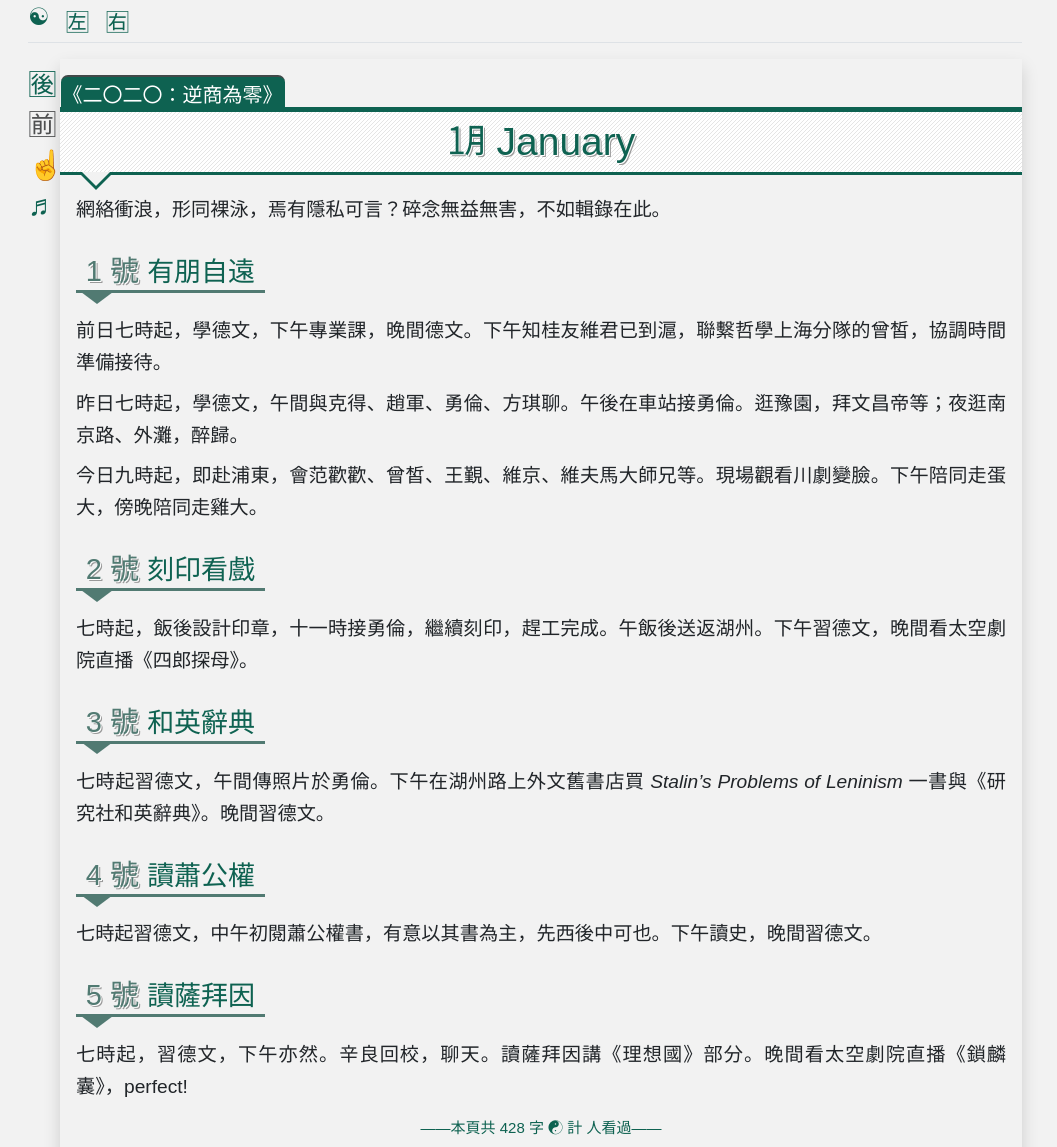
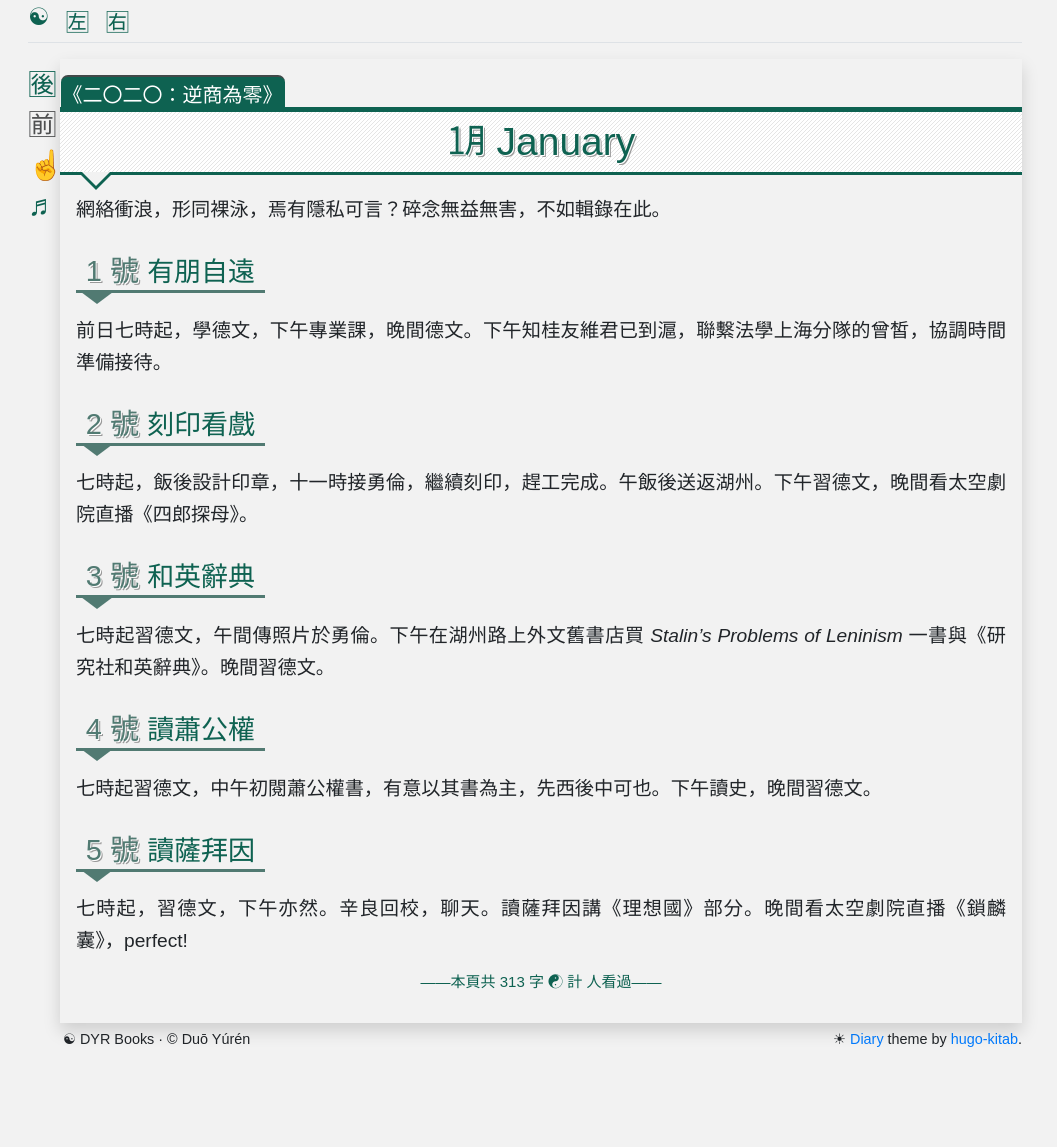
Before and after one commit to superfluous-man/journal, a plain HTML site: page docs/2020/01/index.html in a window 1280 px wide. Shown: the part 5-1152 px from the top of the page, without its empty margins (115-1172 px from the left). After the commit the page ends 1056 px from the top, so only its background shows below. Drawn offline with Linux system fonts and the light colour scheme; some packages are replaced by stand-ins of ours; a script that the page names is missing; a web font is replaced by a local one.

Commit message:
sh script daily update Sun Feb 14 06:02:47 AM HKT 2021

```diff
--- a/docs/2020/01/index.html
+++ b/docs/2020/01/index.html
@@ -161,9 +161,7 @@
   <div class="rounded">
     <p><strong>網絡衝浪，形同裸泳，焉有隱私可言？碎念無益無害，不如輯錄在此。</strong></p>
 <h2 id="有朋自遠">有朋自遠</h2>
-<p>前日七時起，學<!-- raw HTML omitted -->德<!-- raw HTML omitted -->文，下午專業課，晚間<!-- raw HTML omitted -->德<!-- raw HTML omitted -->文。下午知<!-- raw HTML omitted -->桂<!-- raw HTML omitted -->友<!-- raw HTML omitted -->維<!-- raw HTML omitted -->君已到<!-- raw HTML omitted -->滬<!-- raw HTML omitted -->，聯繫<!-- raw HTML omitted -->哲學上海分隊<!-- raw HTML omitted -->的<!-- raw HTML omitted -->曾皙<!-- raw HTML omitted -->，協調時間準備接待。</p>
-<p>昨日七時起，學<!-- raw HTML omitted -->德<!-- raw HTML omitted -->文，午間與<!-- raw HTML omitted -->克得<!-- raw HTML omitted -->、<!-- raw HTML omitted -->趙軍<!-- raw HTML omitted -->、<!-- raw HTML omitted -->勇倫<!-- raw HTML omitted -->、<!-- raw HTML omitted -->方琪<!-- raw HTML omitted -->聊。午後在車站接<!-- raw HTML omitted -->勇倫<!-- raw HTML omitted -->。逛<!-- raw HTML omitted -->豫園<!-- raw HTML omitted -->，拜<!-- raw HTML omitted -->文昌帝<!-- raw HTML omitted -->等；夜逛<!-- raw HTML omitted -->南京路<!-- raw HTML omitted -->、<!-- raw HTML omitted -->外灘<!-- raw HTML omitted -->，醉歸。</p>
-<p>今日九時起，即赴<!-- raw HTML omitted -->浦東<!-- raw HTML omitted -->，會<!-- raw HTML omitted -->范歡歡<!-- raw HTML omitted -->、<!-- raw HTML omitted -->曾皙<!-- raw HTML omitted -->、<!-- raw HTML omitted -->王覲<!-- raw HTML omitted -->、<!-- raw HTML omitted -->維京<!-- raw HTML omitted -->、<!-- raw HTML omitted -->維<!-- raw HTML omitted -->夫<!-- raw HTML omitted -->馬<!-- raw HTML omitted -->大師兄等。現場觀看<!-- raw HTML omitted -->川<!-- raw HTML omitted -->劇變臉。下午陪同走<!-- raw HTML omitted -->蛋大<!-- raw HTML omitted -->，傍晚陪同走<!-- raw HTML omitted -->雞大<!-- raw HTML omitted -->。</p>
+<p>前日七時起，學<!-- raw HTML omitted -->德<!-- raw HTML omitted -->文，下午專業課，晚間<!-- raw HTML omitted -->德<!-- raw HTML omitted -->文。下午知<!-- raw HTML omitted -->桂<!-- raw HTML omitted -->友<!-- raw HTML omitted -->維<!-- raw HTML omitted -->君已到<!-- raw HTML omitted -->滬<!-- raw HTML omitted -->，聯繫<!-- raw HTML omitted -->法學上海分隊<!-- raw HTML omitted -->的<!-- raw HTML omitted -->曾皙<!-- raw HTML omitted -->，協調時間準備接待。</p>
 <h2 id="刻印看戲">刻印看戲</h2>
 <p>七時起，飯後設計印章，十一時接<!-- raw HTML omitted -->勇倫<!-- raw HTML omitted -->，繼續刻印，趕工完成。午飯後送返<!-- raw HTML omitted -->湖州<!-- raw HTML omitted -->。下午習<!-- raw HTML omitted -->德<!-- raw HTML omitted -->文，晚間看<!-- raw HTML omitted -->太空劇院<!-- raw HTML omitted -->直播《四郎探母》。</p>
 <h2 id="和英辭典">和英辭典</h2>
@@ -173,7 +171,7 @@
 <h2 id="讀薩拜因">讀薩拜因</h2>
 <p>七時起，習<!-- raw HTML omitted -->德<!-- raw HTML omitted -->文，下午亦然。<!-- raw HTML omitted -->辛良<!-- raw HTML omitted -->回校，聊天。讀<!-- raw HTML omitted -->薩拜因<!-- raw HTML omitted -->講《理想國》部分。晚間看<!-- raw HTML omitted -->太空劇院<!-- raw HTML omitted -->直播《鎖麟囊》，perfect!</p>
 
-  <p style="text-align:center;font-size:15px;color:#0E6251;">——本頁共 <strong>428</strong> 字 ☯ 計 <strong><span id="busuanzi_container_page_pv"><span id="busuanzi_value_page_pv"></span></span></strong> 人看過——</p>
+  <p style="text-align:center;font-size:15px;color:#0E6251;">——本頁共 <strong>313</strong> 字 ☯ 計 <strong><span id="busuanzi_container_page_pv"><span id="busuanzi_value_page_pv"></span></span></strong> 人看過——</p>
   </div>
 </div>
 
--- a/docs/2020/index.xml
+++ b/docs/2020/index.xml
@@ -13,7 +13,7 @@
       <pubDate>Tue, 01 Jan 2019 00:00:00 +0000</pubDate>
 
       <guid>https://duoyu.ren/journal/2020/01/</guid>
-      <description>網絡衝浪，形同裸泳，焉有隱私可言？碎念無益無害，不如輯錄在此。 有朋自遠 前日七時起，學德文，下午專業課，晚間德文。下午知桂友維君已到滬，聯繫哲</description>
+      <description>網絡衝浪，形同裸泳，焉有隱私可言？碎念無益無害，不如輯錄在此。 有朋自遠 前日七時起，學德文，下午專業課，晚間德文。下午知桂友維君已到滬，聯繫法</description>
     </item>
 
     <item>
--- a/docs/index.xml
+++ b/docs/index.xml
@@ -13,7 +13,7 @@
       <pubDate>Tue, 01 Jan 2019 00:00:00 +0000</pubDate>
 
       <guid>https://duoyu.ren/journal/2020/01/</guid>
-      <description>網絡衝浪，形同裸泳，焉有隱私可言？碎念無益無害，不如輯錄在此。 有朋自遠 前日七時起，學德文，下午專業課，晚間德文。下午知桂友維君已到滬，聯繫哲</description>
+      <description>網絡衝浪，形同裸泳，焉有隱私可言？碎念無益無害，不如輯錄在此。 有朋自遠 前日七時起，學德文，下午專業課，晚間德文。下午知桂友維君已到滬，聯繫法</description>
     </item>
 
     <item>
```
